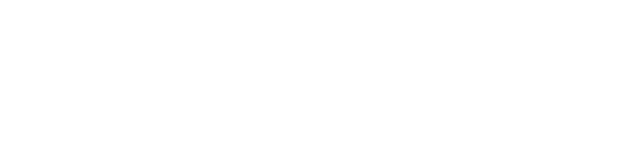
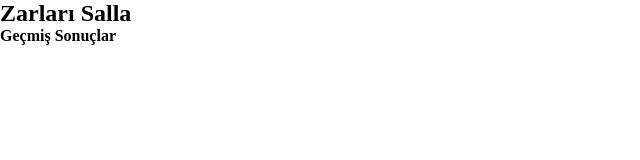
Before and after one commit to onuresin/pratik-Zar-At, a plain HTML site: page index.html in a window 1280 px wide. Shown: the whole page, without its empty margins (0-640 px from the left). Drawn offline with Linux system fonts and the light colour scheme.

Commit message:
html yapısı oluşturuldu

```diff
--- a/assets/css/dice.css
+++ b/assets/css/dice.css
@@ -0,0 +1,6 @@
+@import url('https://fonts.googleapis.com/css2?family=Prompt:ital,wght@0,100;0,200;0,300;0,400;0,500;0,600;0,700;0,800;0,900;1,100;1,200;1,300;1,400;1,500;1,600;1,700;1,800;1,900&display=swap');
+* {
+    margin: 0;
+    padding: 0;
+    box-sizing: border-box;
+}
--- a/index.html
+++ b/index.html
@@ -9,7 +9,15 @@
 </head>
 <body>
     <div class="dice-container">
-
+        <h2>Zarları Salla</h2>
+        <div class="dice-inner">
+            <div id="dice-1" class="dice"></div>
+            <div id="dice-2" class="dice"></div>
+            <div class="dice-history">
+                <h4>Geçmiş Sonuçlar</h4>
+                <ul id="historyList"></ul>
+            </div>
+        </div>
     </div>
 </body>
 </html>
```
